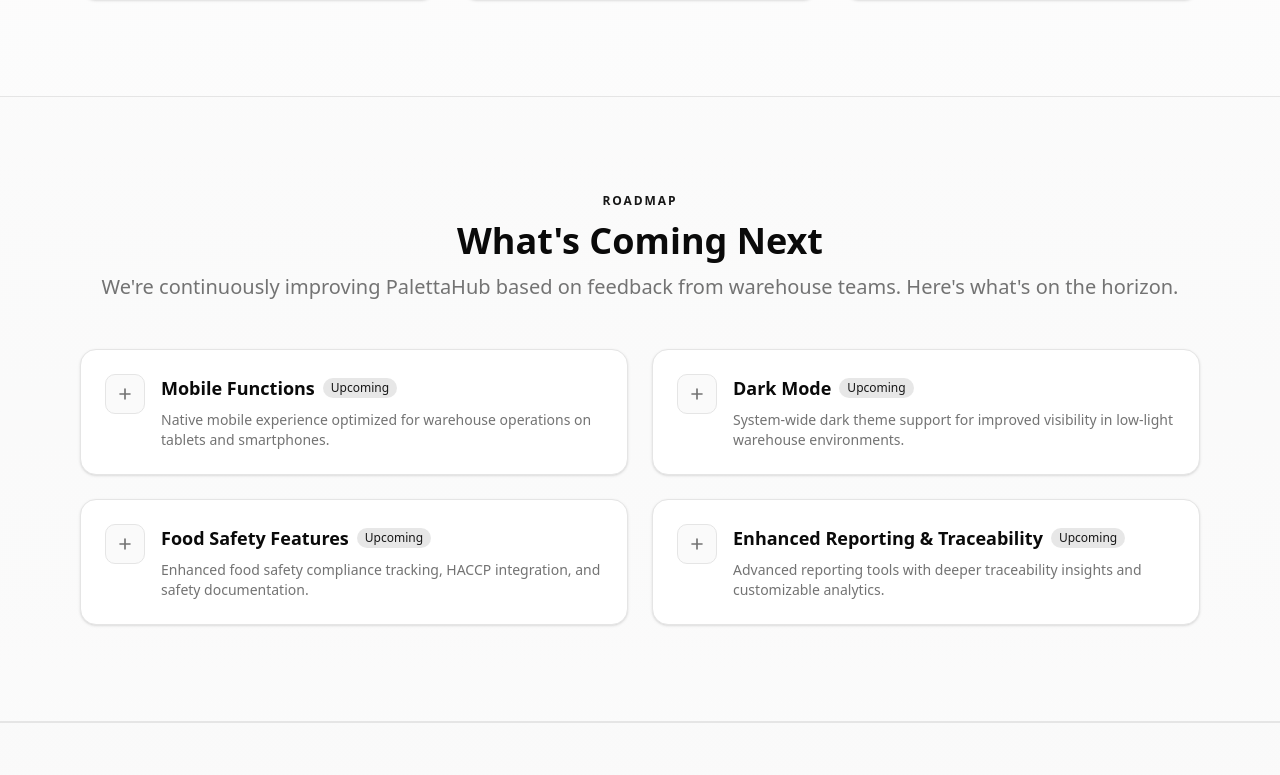
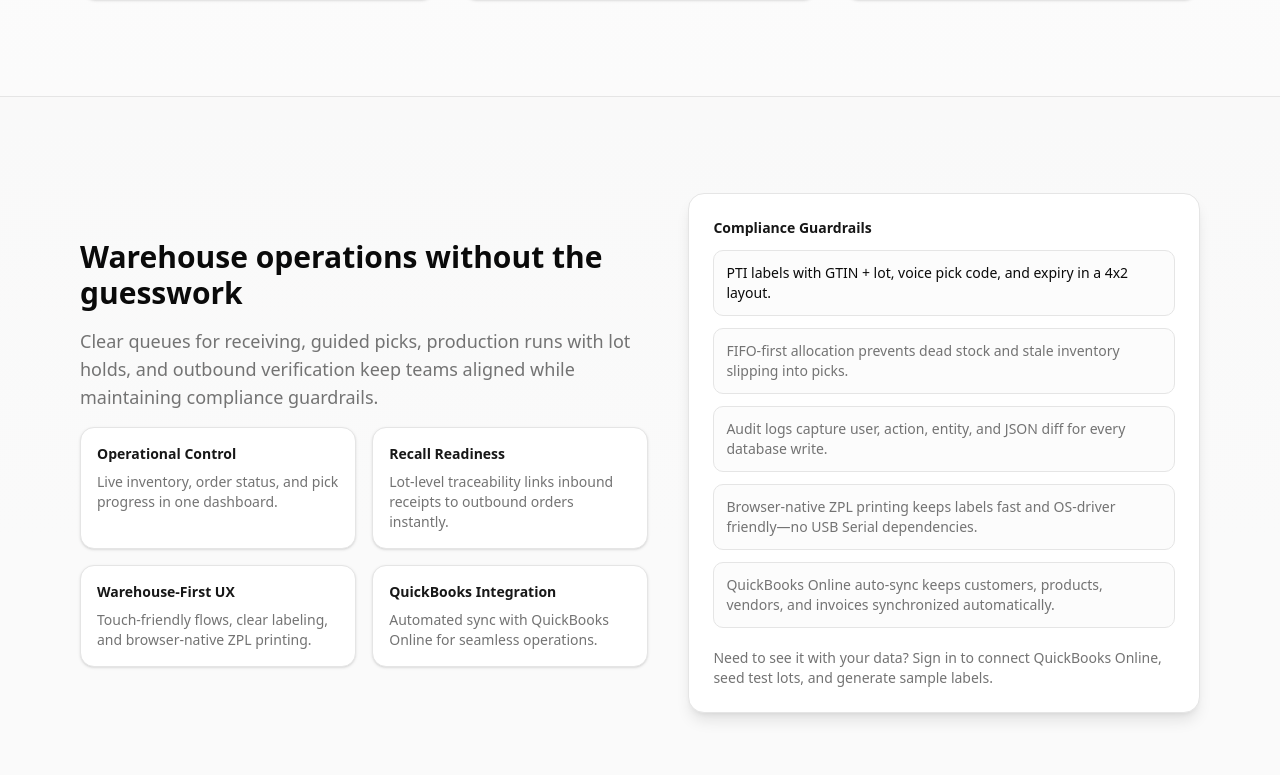
Before and after one commit to covxx/pelattahub, a Next.js app: page /landing in a window 1280 px wide. Shown: the part 1645-2420 px from the top of the page. Built offline with nearby package versions, Linux system fonts and the light colour scheme.

Commit message:
Fix duplicate roadmap section on landing page

```diff
--- a/app/landing/page.tsx
+++ b/app/landing/page.tsx
@@ -214,38 +214,6 @@
         </div>
       </section>
 
-      <section className="border-y bg-muted/20">
-        <div className="mx-auto max-w-6xl px-4 py-16 sm:py-20 lg:py-24">
-          <div className="space-y-3 text-center">
-            <p className="text-xs font-semibold uppercase tracking-[0.16em] text-primary">Roadmap</p>
-            <h2 className="text-balance text-3xl font-semibold sm:text-4xl">What's Coming Next</h2>
-            <p className="text-lg text-muted-foreground sm:text-xl">
-              We're continuously improving PalettaHub based on feedback from warehouse teams. Here's what's on the horizon.
-            </p>
-          </div>
-          <div className="mt-12 grid gap-6 md:grid-cols-2">
-            {roadmapItems.map((item) => (
-              <div key={item.title} className="group relative rounded-2xl border bg-card p-6 shadow-sm transition hover:-translate-y-1 hover:shadow-md">
-                <div className="flex items-start gap-4">
-                  <div className="flex h-10 w-10 shrink-0 items-center justify-center rounded-lg border bg-muted/50 text-sm font-semibold text-muted-foreground">
-                    <svg className="h-5 w-5" fill="none" viewBox="0 0 24 24" stroke="currentColor">
-                      <path strokeLinecap="round" strokeLinejoin="round" strokeWidth={2} d="M12 6v6m0 0v6m0-6h6m-6 0H6" />
-                    </svg>
-                  </div>
-                  <div className="flex-1 space-y-2">
-                    <div className="flex items-center gap-2">
-                      <h3 className="text-lg font-semibold">{item.title}</h3>
-                      <span className="rounded-full bg-primary/10 px-2 py-0.5 text-xs font-medium text-primary">Upcoming</span>
-                    </div>
-                    <p className="text-sm text-muted-foreground">{item.description}</p>
-                  </div>
-                </div>
-              </div>
-            ))}
-          </div>
-        </div>
-      </section>
-
       <section className="border-y bg-muted/40">
         <div className="mx-auto max-w-6xl px-4 py-16 sm:py-20 lg:py-24">
           <div className="grid gap-10 lg:grid-cols-[1fr_0.9fr] lg:items-center">
```
